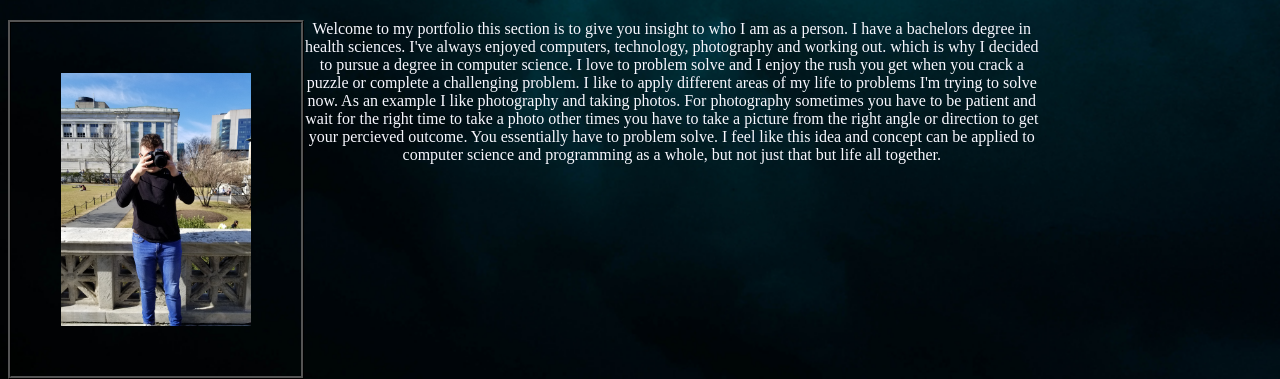
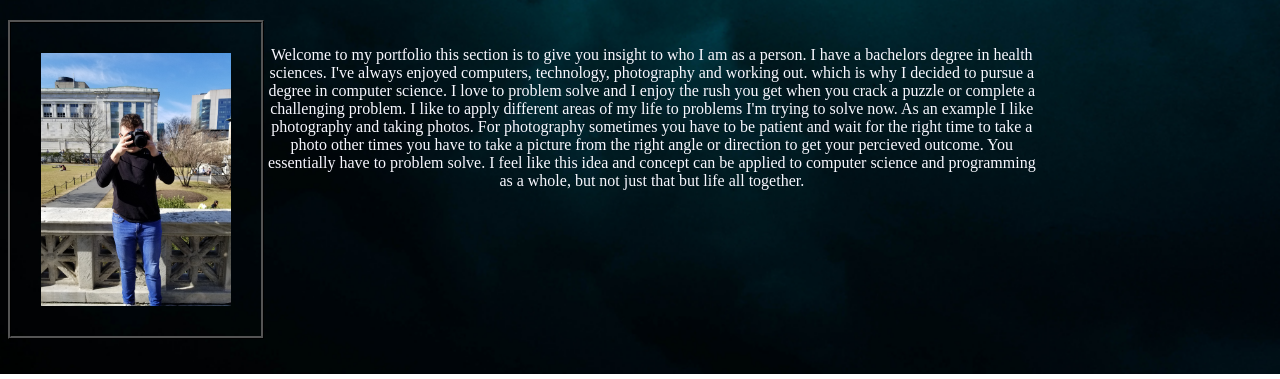
Before and after one commit to Nick577314/Nick577314.github.io, a plain HTML site: page about.html in a window 1280 px wide. Shown: the part 426-805 px from the top of the page. Drawn offline with Linux system fonts and the light colour scheme.

Commit message:
Update style1.css

```diff
--- a/style1.css
+++ b/style1.css
@@ -39,13 +39,14 @@
                      text-align: center;
                      margin: 0 auto;
                      width: 800px;
+                     padding: 10px;
                          }
            #Nicolas-pic {
                     display: block;
                       width: 15%;
                      height: auto;
                       float: left;
-                    padding: 50px;
+                    padding: 30px;
                      border: 3px ridge black;
 
                         }
```
